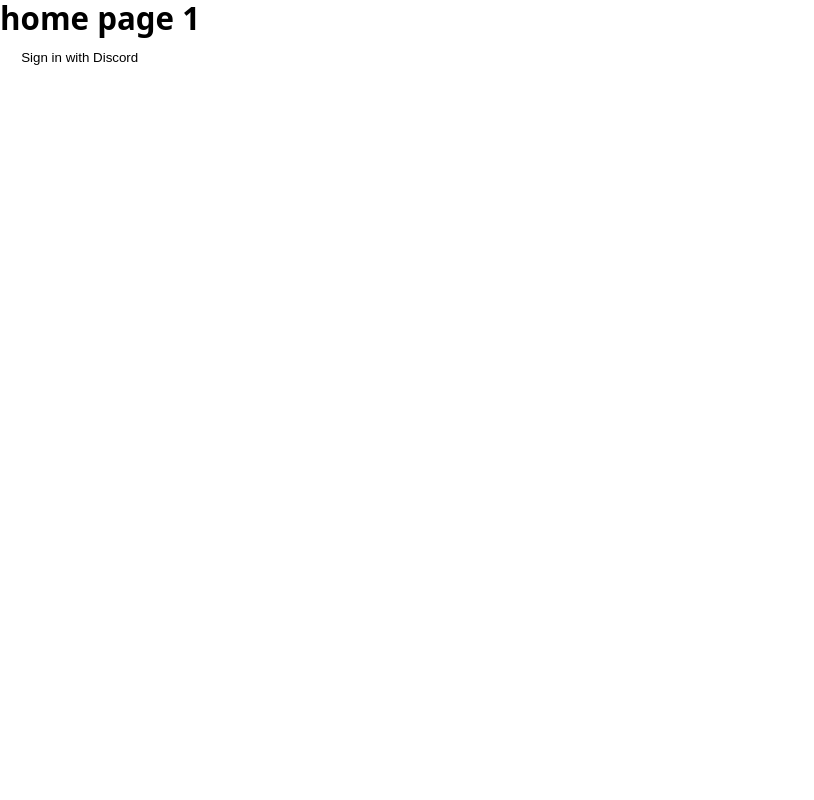
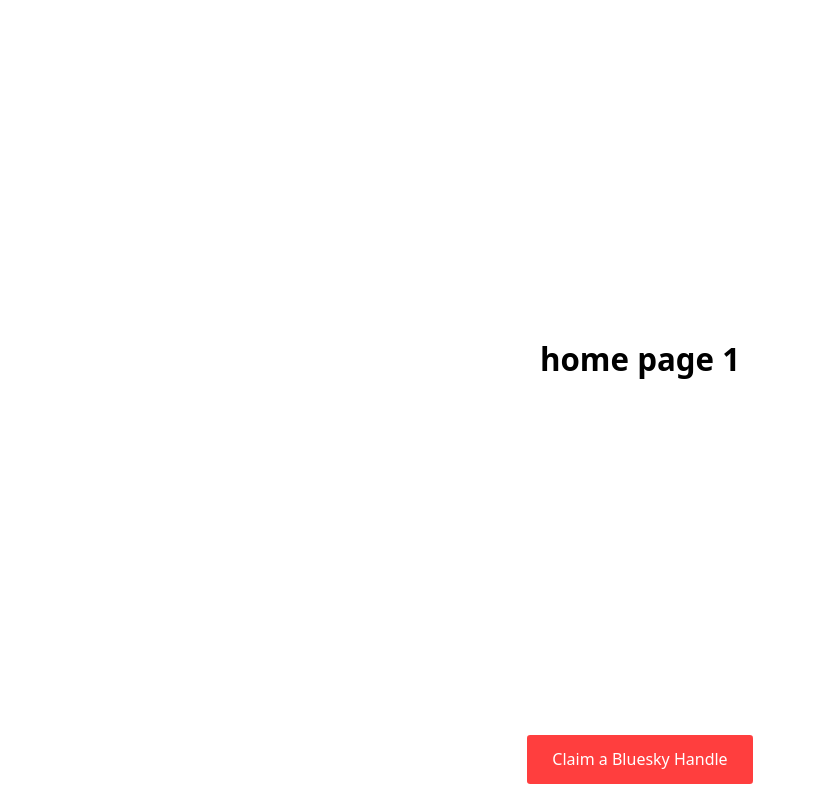
Before and after one commit to zyplos/bluesky-handles-kiosk, a Next.js app: page /hostnameSpecific/1 in a window 1280 px wide. Shown: the whole page, without its empty margins (0-814 px from the left). Built offline with nearby package versions, Linux system fonts and the light colour scheme; no server answers.

Commit message:
hostnameSpecific home page uses HomeLayout now

```diff
--- a/app/hostnameSpecific/[rootDomain]/page.tsx
+++ b/app/hostnameSpecific/[rootDomain]/page.tsx
@@ -1,4 +1,9 @@
-import SignInButton from "@/components/SignInButton";
+import { PageButton } from "@/components/Button";
+import {
+  CenteredContent,
+  FooterContent,
+  HomeLayout,
+} from "@/components/HomeLayout";
 import { SignOutButton } from "@/components/SignOutButton";
 import { auth } from "@/internals/auth";
 import Image from "next/image";
@@ -14,26 +19,30 @@ interface PageProps {
 export default async function SubdomainPage({ params }: PageProps) {
   const { rootDomain } = await params;
   const session = await auth();
-  console.log(session);
   const user = session?.user;
 
   return (
-    <div>
-      <h1>home page {rootDomain}</h1>
+    <HomeLayout>
+      <CenteredContent>
+        <h1>home page {rootDomain}</h1>
+      </CenteredContent>
 
-      {!user && <SignInButton />}
-
-      {user && <SignOutButton />}
-
-      {user?.name && <p>you: {user.name}</p>}
-      {user?.id && <p>id: {user.id}</p>}
-      {user?.username && <p>username: {user.username}</p>}
-
-      {user?.image && (
-        <p>
-          <Image src={user.image} alt="" width={64} height={64} />
-        </p>
-      )}
-    </div>
+      <FooterContent>
+        {!user && <PageButton href="/about">Claim a Bluesky Handle</PageButton>}
+        {/*  */}
+        {user && (
+          <>
+            <div>
+              {user?.username && <p>{user.username}</p>}
+              {user.image && (
+                <Image src={user.image} alt="" width={64} height={64} />
+              )}
+              <SignOutButton />
+            </div>
+            <PageButton href="/claim">Claim Handle</PageButton>
+          </>
+        )}
+      </FooterContent>
+    </HomeLayout>
   );
 }
```
